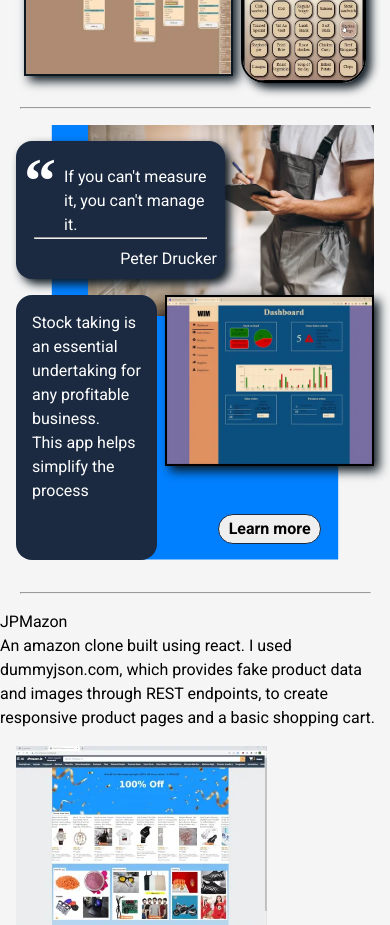
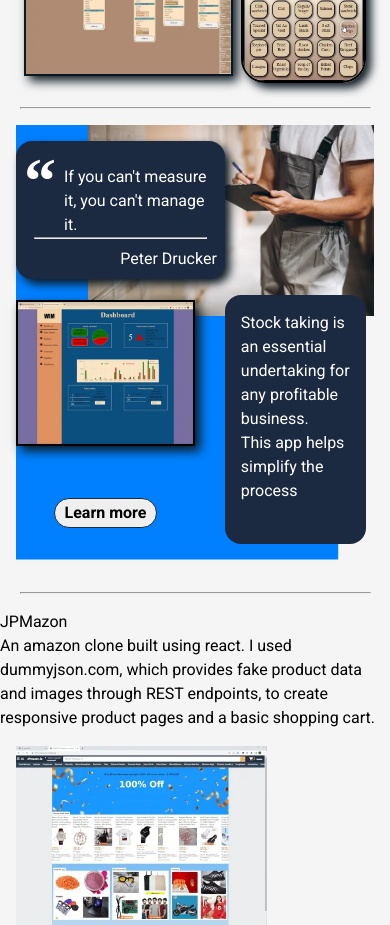
Before and after one commit to Fishamble/portfolioVer3, a React (Vite) app: page / in a window 390 px wide. Shown: the part 1460-2385 px from the top of the page. Built offline with nearby package versions, Linux system fonts and the light colour scheme; no server answers; some icons are missing.

Commit message:
wim responsive

```diff
--- a/src/components/wim/wim.css
+++ b/src/components/wim/wim.css
@@ -1,7 +1,7 @@
 .wim {
   margin: 1rem;
   display: grid;
-  grid-template-rows: auto 1fr auto auto;
+  grid-template-rows: auto 1fr auto auto 1rem;
   grid-template-columns: repeat(12, minmax(0, 1fr));
   position: relative;
 
@@ -20,7 +20,7 @@
   /* clip-path: polygon( 100% 0,0 0, 5% 100%, 95% 100%); */
   /* clip-path: polygon(0 0, 100% 0, 95% 100%, 5% 100%); */
   /* clip-path: polygon(5% 0, 95% 0, 100% 100%, 0% 100%); */
-  clip-path: polygon(10% 0, 90% 0, 90% 100%, 10% 100%);
+  clip-path: polygon(0% 0, 90% 0, 90% 100%, 0% 100%);
 }
 
 .quote-wrapper {
@@ -33,20 +33,23 @@
 }
 
 .text-1 {
-  grid-area: 2/1/4/6;
+  /* display: none; */
+  grid-area: 2/8/4/13;
   /* background-color: aqua; */
   z-index: 0;
   background-color: var(--clr-backGround2);
   color: var(--clr-text);
   padding: 1rem;
   position: relative;
-  margin-right: 0.5rem;
+  /* margin-right: 0.5rem; */
   z-index: 1;
   border-radius: 1rem;
 }
 
 .wim-image-wrapper {
-  grid-area: 2/6/3/13;
+  /* grid-area: 2/6/3/13; */
+  grid-area: 2/1/3/7;
+
   padding: 0;
   display: flex;
   align-items: center;
@@ -72,7 +75,9 @@
 }
 
 .btn-wrapper {
-  grid-area: 3/6/4/13;
+  /* grid-area: 3/6/4/13; */
+  grid-area: 3/1/4/7;
+
   display: flex;
   flex-wrap: wrap;
   padding: 1rem;
```
